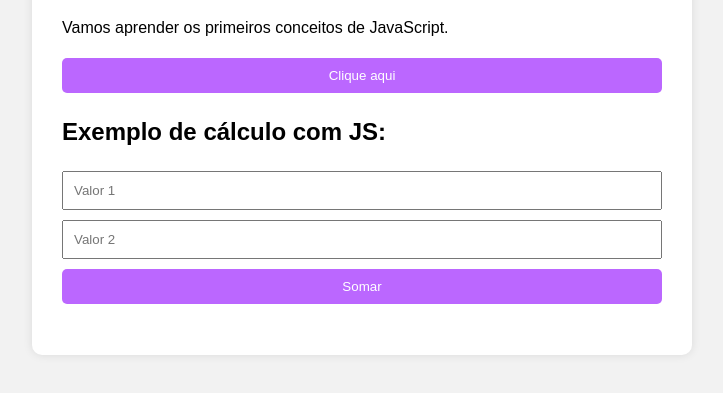
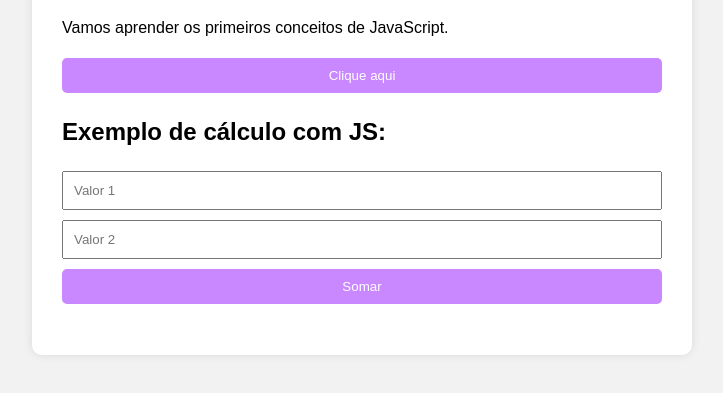
Before and after one commit to marinakatsumata/SenaiFormularioOperadores, a plain HTML site: page index.html in a window 1280 px wide. Shown: the part 119-512 px from the top of the page, without its empty margins (278-1001 px from the left). Drawn offline with Linux system fonts and the light colour scheme.

Commit message:
Alteração cor do botão.

```diff
--- a/style.css
+++ b/style.css
@@ -21,7 +21,7 @@ input, button {
 }
 
 button {
-  background-color: #bb67ff;
+  background-color: #bf71ffd5;
   color: rgb(255, 255, 255);
   border: none;
   cursor: pointer;
```
